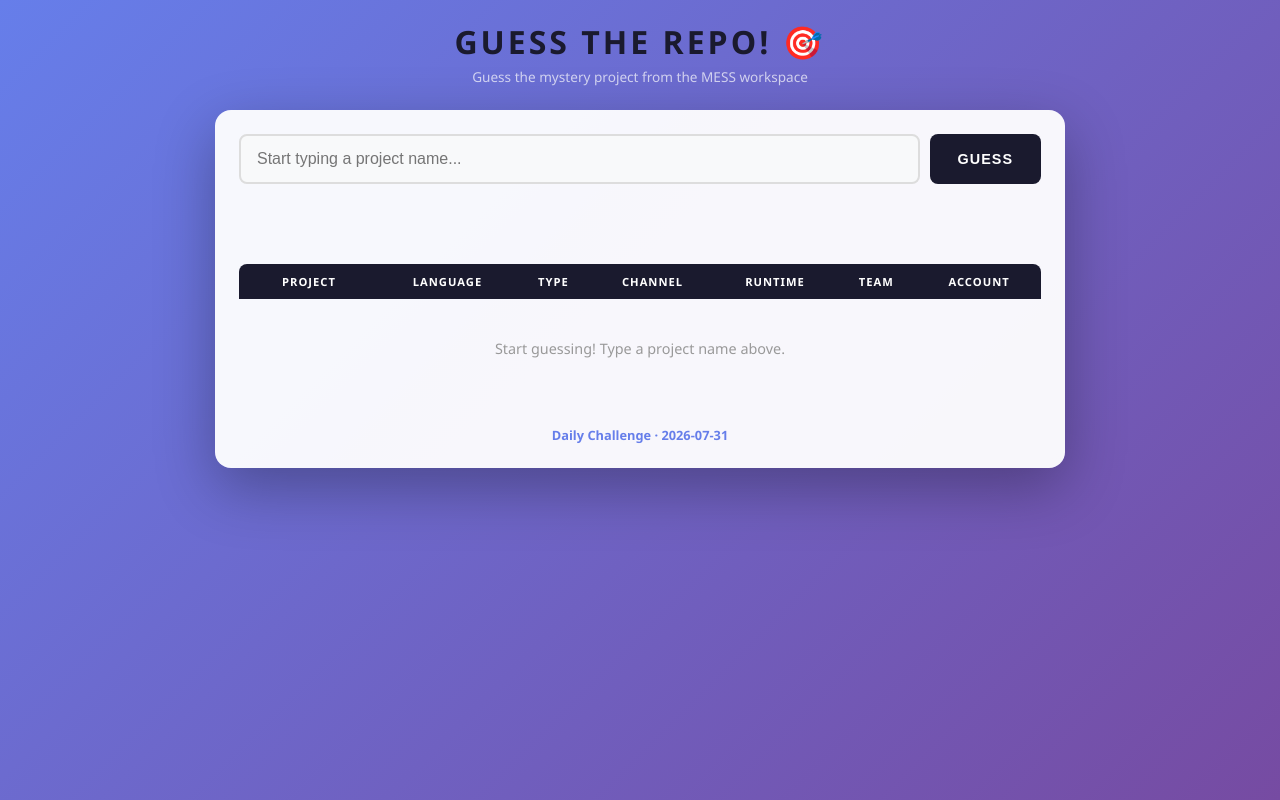
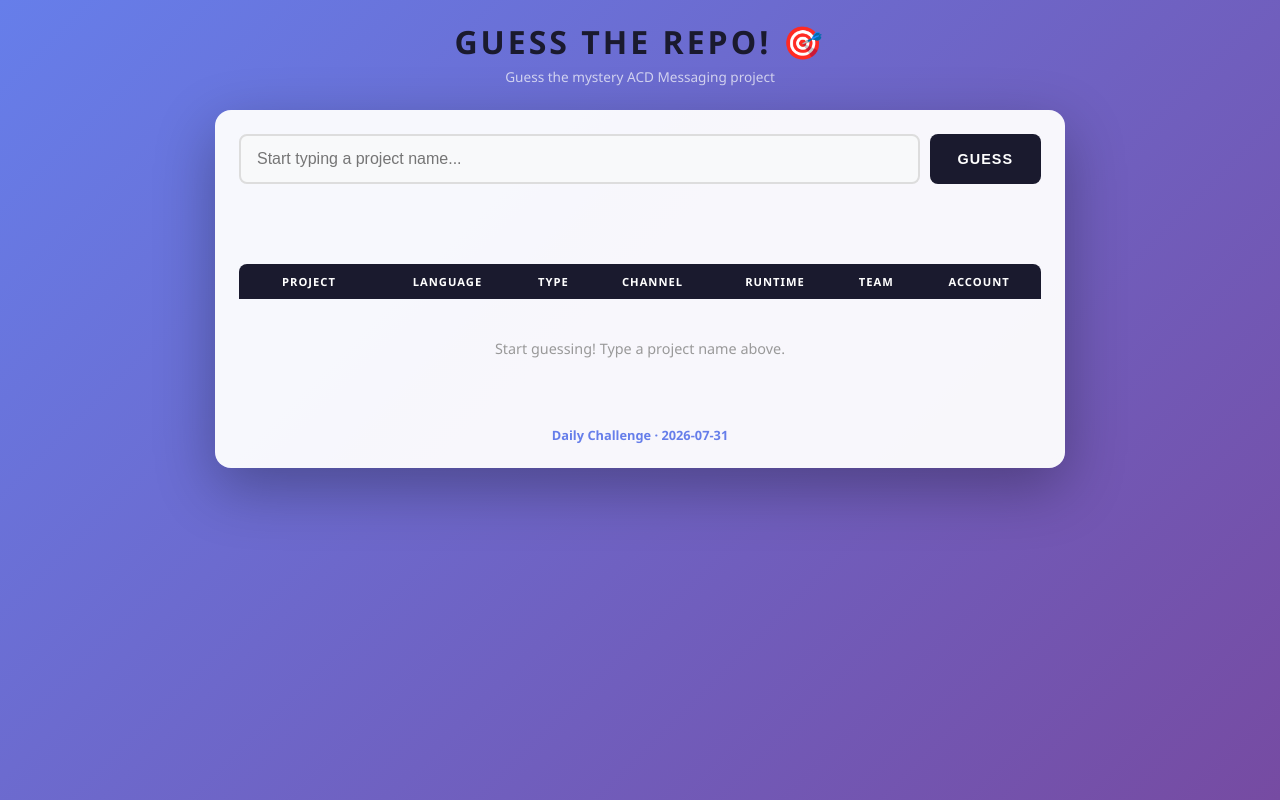
Before and after one commit to gartcimore/project-wordle, a plain HTML site: page index.html in a window 1280 px wide. Drawn offline with Linux system fonts and the light colour scheme.

Commit message:
Update subtitle to ACD Messaging

```diff
--- a/index.html
+++ b/index.html
@@ -362,7 +362,7 @@
 <body>
   <header>
     <h1>Guess The Repo! 🎯</h1>
-    <p>Guess the mystery project from the MESS workspace</p>
+    <p>Guess the mystery ACD Messaging project</p>
   </header>
 
   <div class="game-container">
```
